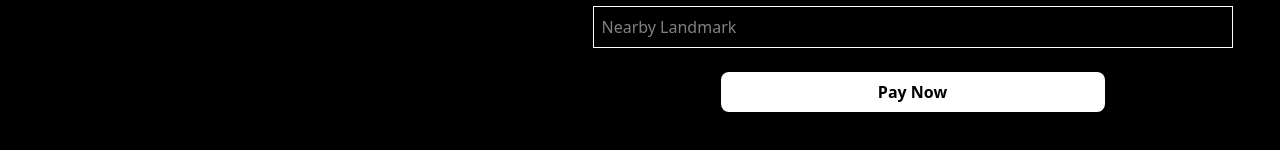
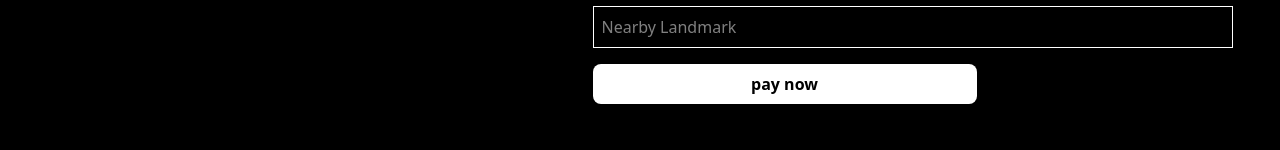
Before and after one commit to imjyotishkumar/metaman-frontend, a Next.js app: page /userdetail in a window 1280 px wide. Shown: the part 530-680 px from the top of the page. Built offline with nearby package versions, Linux system fonts and the light colour scheme.

Commit message:
changed some

```diff
--- a/src/app/Components/PaymentButton.tsx
+++ b/src/app/Components/PaymentButton.tsx
@@ -7,6 +7,7 @@ interface PaymentProps {
     customer_email: string;
     customer_phone: number | null;
     order_amount: number;
+    onClick?: () => Promise<void>;
 }
 const Payment: React.FC<PaymentProps> = (props) => {
 
@@ -60,8 +61,7 @@ const Payment: React.FC<PaymentProps> = (props) => {
                     <button
                         onClick={handleClick}
                         className="w-full bg-white hover:bg-gray-300 text-black font-bold py-2 px-4 rounded-lg transition"
-                    >
-                        Pay Now
+                    > pay now
                     </button>
                 </div>
             </div>
--- a/src/app/Components/UserDetail.tsx
+++ b/src/app/Components/UserDetail.tsx
@@ -1,4 +1,4 @@
-'use client'
+'use client';
 import { useEffect, useState } from "react";
 import { useSearchParams } from "next/navigation";
 import Navbar from "../Components/Navbar";
@@ -13,6 +13,7 @@ const UserDetail: React.FC = () => {
 
     interface User {
         imageurl?: string;
+        newprice?: number;
     }
 
     const [user, setUser] = useState<User | null>(null);
@@ -21,7 +22,6 @@ const UserDetail: React.FC = () => {
         const fetchData = async () => {
             if (!userId) {
                 console.log("User ID not found");
-                console.log(false);
                 return;
             }
 
@@ -35,13 +35,10 @@ const UserDetail: React.FC = () => {
             } catch (err) {
                 console.log("Failed to fetch user data");
                 console.log(err);
-            } finally {
-                console.log(false);
             }
         };
         fetchData();
-    }, [userId, setUser]);
-
+    }, [userId]);
 
     const [name, setName] = useState("");
     const [email, setEmail] = useState("");
@@ -52,32 +49,66 @@ const UserDetail: React.FC = () => {
     const [pincode, setPincode] = useState<number | null>(null);
     const [nearby, setNearby] = useState("");
 
-    const handleSubmit = async (e: React.FormEvent) => {
-        e.preventDefault();
+    const handleSubmit = async () => {
+        try {
+            const payload = {
+                name,
+                email,
+                mobile: mobile?.toString() || "",
+                state,
+                district,
+                village,
+                pincode: pincode?.toString() || "",
+                nearby,
+            };
+            console.log("Payload being sent to API:", payload);
+
             const response = await fetch('https://mataman-backend.vercel.app/userdetail', {
                 method: 'POST',
                 headers: {
-                'Content-Type': 'application/json'
+                    'Content-Type': 'application/json',
                 },
-            body: JSON.stringify({ name, email, mobile, state, district, village, pincode, nearby })
+                body: JSON.stringify(payload),
             });
+
+            console.log("Response status:", response.status);
+
+            if (!response.ok) {
+                const errorData = await response.json();
+                console.error("API Error Response:", errorData);
+                throw new Error(`Failed to save user details: ${response.statusText}`);
+            }
+
             const data = await response.json();
-        console.log(data.message);
+            console.log("Data saved successfully:", data);
+            return true; // Indicate success
+        } catch (error) {
+            console.error("Error saving user details:", error);
+            return false; // Indicate failure
+        }
+    };
+
+    const handlePaymentClick = async () => {
+        const isSaved = await handleSubmit(); // Save data before payment
+        if (isSaved) {
+            console.log("User details saved. Proceeding to payment...");
+        } else {
+            alert("Failed to save user details. Please try again.");
+        }
     };
 
     return (
         <>
             <Header />
             <Navbar />
-            <div className="md:flex justify-around  mt-5 mb-4">
-                <div className=" ">
-
+            <div className="md:flex justify-around mt-5 mb-4">
+                <div>
                     <Image src={user?.imageurl || "/placeholder-image.png"} alt="User Image" width={450} height={450} />
                 </div>
                 <div className="flex md:w-1/2">
-                    <div className=" rounded-lg shadow-md">
+                    <div className="rounded-lg shadow-md">
                         <h1 className="text-xl font-bold text-center mb-4">Enter Your Detail</h1>
-                        <form onSubmit={handleSubmit}>
+                        <form onSubmit={(e) => e.preventDefault()}>
                             <input
                                 type="text"
                                 placeholder="Enter your Name"
@@ -104,7 +135,6 @@ const UserDetail: React.FC = () => {
                                     className="w-full outline-none"
                                     required
                                 />
-
                             </div>
                             <input
                                 type="text"
@@ -146,19 +176,18 @@ const UserDetail: React.FC = () => {
                                 className="border p-2 mb-4 w-full"
                                 required
                             />
-                            <button type="submit" className=" cursor-pointer font-[700] text-black px-4 py-2 rounded w-full">
-                                <div>
+                            <button onClick={handleSubmit} type="submit">
                             <Payment
                                 customer_id={mobile ?? 0}
                                 customer_name={name}
                                 customer_email={email}
                                 customer_phone={mobile ?? 0}
-                                        order_amount={2}
-                                    />                                </div>
+                                order_amount={user?.newprice ?? 0}
+                                onClick={handlePaymentClick}
+                            />
                             </button>
                         </form>
                     </div>
-
                 </div>
             </div>
         </>
--- a/src/app/home/page.tsx
+++ b/src/app/home/page.tsx
@@ -17,8 +17,6 @@ const Home = () => {
 
     return (
         <div>
-            <Header />
-            <Navbar />
             <div>
                 <div>
                     <Image src={`https://metaman.in/cdn/shop/files/Artboard_6_3.jpg?v=1741598701&width=1950`} alt="" width={600} height={400} className="w-full hidden md:block " />
```
Lines whose indentation alone changed are shown as unchanged.
